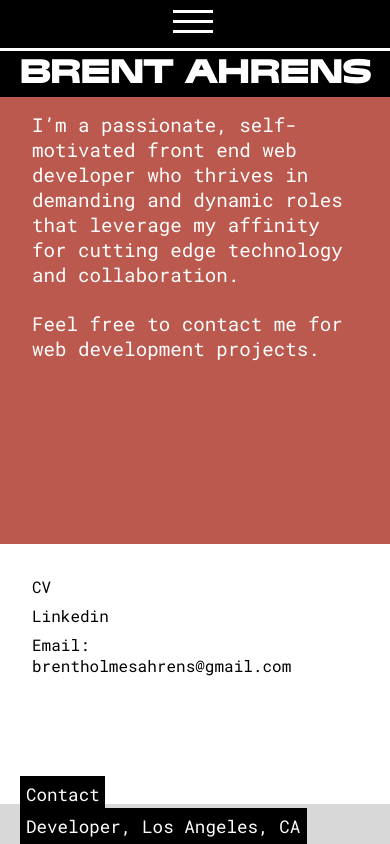
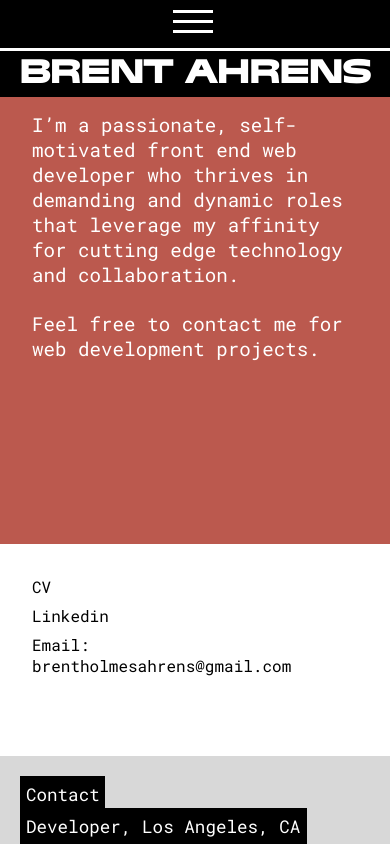
Before and after one commit to brentahrens1/brent-ahrens-new-portfolio, a React (Create React App) app: page /about in a window 390 px wide. Built offline with nearby package versions, Linux system fonts and the light colour scheme.

Commit message:
adds mobile footer height / clickable CV

```diff
--- a/src/components/About/About.js
+++ b/src/components/About/About.js
@@ -1,5 +1,7 @@
 import React from 'react'
 import '../../sass/_about.scss'
+
+import CV from '../../cv/BrentAhrens_Resume.pdf'
 
 const About = () => {
     return (
@@ -10,7 +12,7 @@ const About = () => {
                 <p>Feel free to contact me for web development projects.</p>
             </div>
             <div className="about__contact">
-                <p><a href="../../cv/BrentAhrens_Resume.pdf" target="_blank" rel="noopener noreferrer">CV</a></p>
+                <p><a href={CV} target="_blank" rel="noopener noreferrer">CV</a></p>
                 <p><a href="https://www.linkedin.com/in/brenthahrens/" target="_blank" rel="noopener noreferrer">Linkedin</a></p>
                 <p><a href="mailto:brentholmesahrens@gmail.com" target="_blank" rel="noopener noreferrer">Email: brentholmesahrens@gmail.com</a></p>
             </div>
--- a/src/sass/_footer.scss
+++ b/src/sass/_footer.scss
@@ -1,6 +1,13 @@
 .footer {
     width: 100vw;
-    height: 2.5rem;
+    height: 5.5rem;
     background: #D8D8D8;
     text-align: center;
 }
+
+
+@media (min-width: 800px) {
+    .footer {
+        height: 2.5rem;
+    }
+}
```
